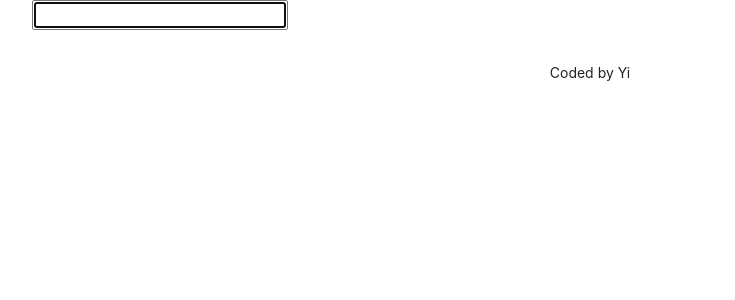
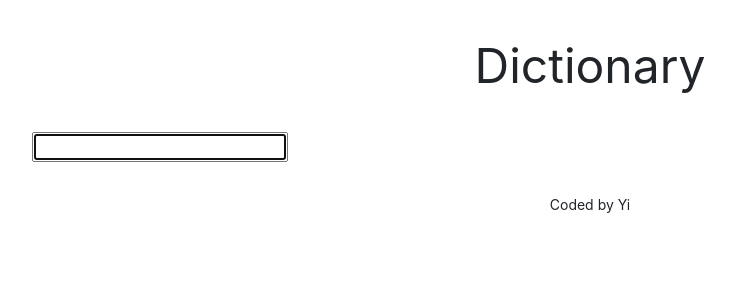
Before and after one commit to YiYiYiYiYiYiYiYiYiYiYi/dictionary-project, a React (Create React App) app: page / in a window 1280 px wide. Shown: the top 300 px of the page, without its empty margins (50-785 px from the left). Built offline with nearby package versions, Linux system fonts and the light colour scheme.

Commit message:
added dictionary api integration

```diff
--- a/package.json
+++ b/package.json
@@ -6,6 +6,7 @@
     "@testing-library/jest-dom": "^5.16.4",
     "@testing-library/react": "^13.3.0",
     "@testing-library/user-event": "^13.5.0",
+    "axios": "^0.27.2",
     "react": "^18.2.0",
     "react-dom": "^18.2.0",
     "react-scripts": "5.0.1",
--- a/src/App.css
+++ b/src/App.css
@@ -1,3 +1,9 @@
+header {
+    font-size: 48px;
+    text-align: center;
+    margin: 30px 0;
+}
+
 .App-footer{
     text-align: center;
     margin: 30px 0;
--- a/src/App.js
+++ b/src/App.js
@@ -6,7 +6,7 @@
     <div className="App">
       <div className='container'>
       <header className="App-header">
-
+        Dictionary
       </header>
       <main>
         <Dictionary />
--- a/src/Dictionary.js
+++ b/src/Dictionary.js
@@ -1,12 +1,19 @@
 import React, { useState } from "react";
+import axios from "axios";
 import "./Dictionary.css"
 
 export default function Dictionary(){
     let [keyword, setKeyword] = useState("");
 
+    function handleResponse(response){
+        console.log(response.data[0]);
+
+    }
+
     function search (event){
         event.preventDefault();
-        alert (`searching for ${keyword}`);
+        let apiUrl = `https://api.dictionaryapi.dev/api/v2/entries/en/${keyword}`;
+        axios.get(apiUrl).then(handleResponse);
     }
 
     function handleKeywordChange (event){
```
Also changed, not shown: 1 other file (tests, documents, lock files or other folders).
